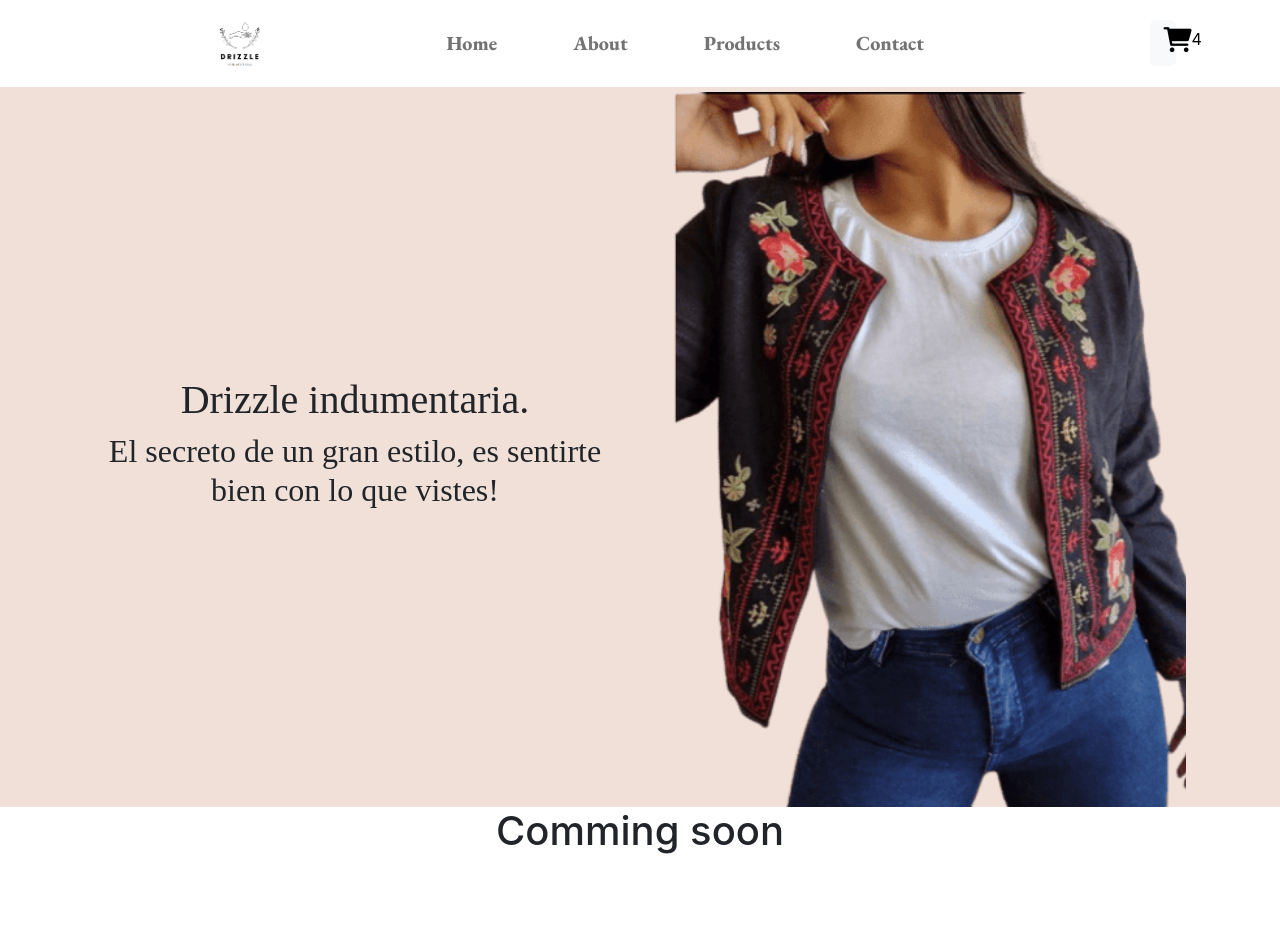
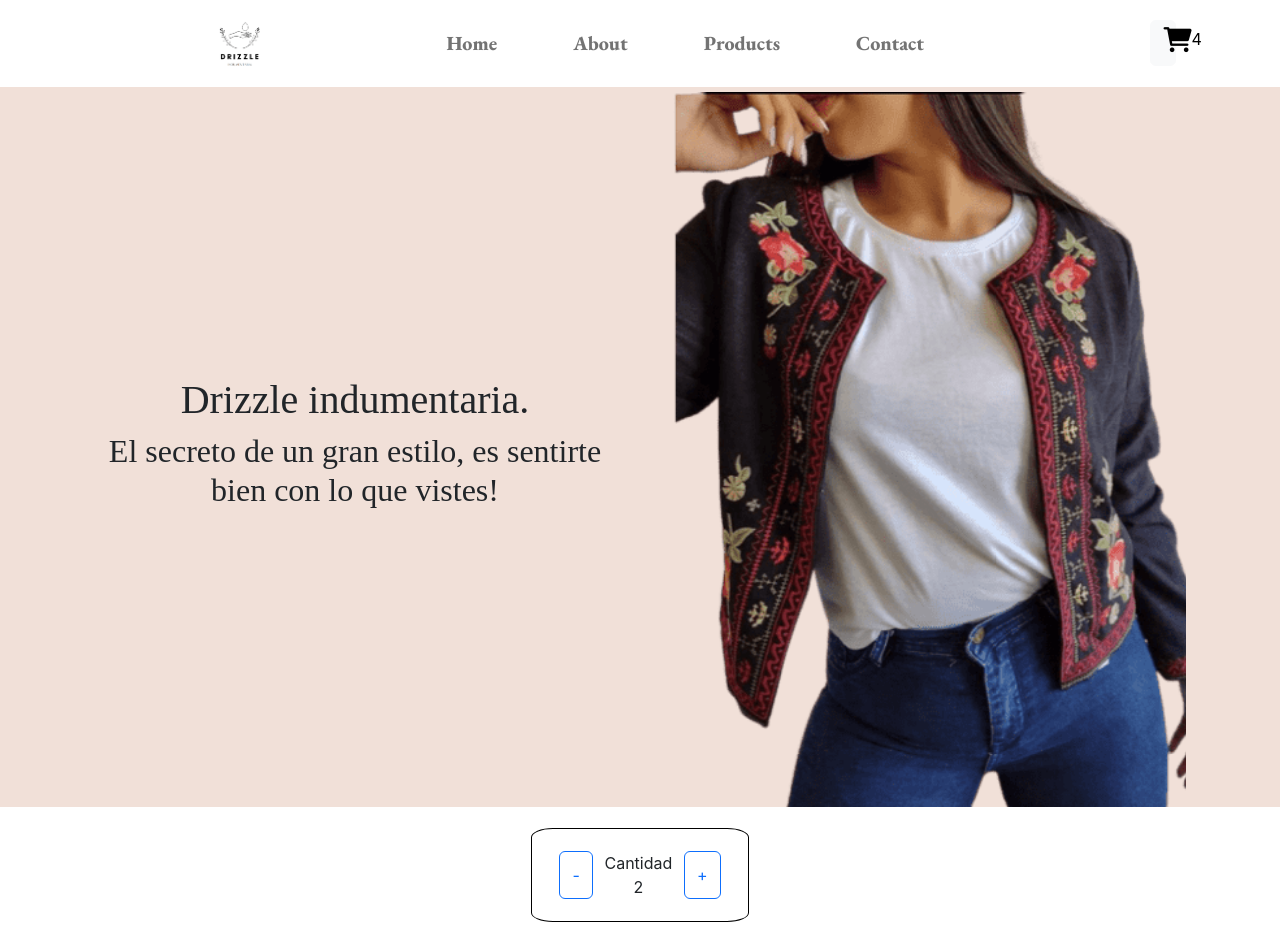
Before and after one commit to FedeNLencina/Drizzle-Indumentaria, a React (Create React App) app: page /item/1 in a window 1280 px wide. Before the commit the page ends 863 px from the top, so only its background shows below. Built offline with nearby package versions, Linux system fonts and the light colour scheme; a web font is replaced by a local one.

Commit message:
Add counter

```diff
--- /dev/null
+++ b/src/components/ItemCount/ItemCount.css
@@ -0,0 +1,7 @@
+.itemCount{
+    border: 1px black solid;
+    border-radius: 10%;
+    padding: 2%;
+    margin: 2%;
+    width: 20%;
+}
--- /dev/null
+++ b/src/components/ItemCount/ItemCount.jsx
@@ -0,0 +1,20 @@
+import { useState, useEffect } from "react";
+import Container from "react-bootstrap/Container";
+import Button from "react-bootstrap/Button";
+import "./ItemCount.css";
+
+export function ItemCount(props) {
+  return (
+    <Container className="d-flex justify-content-center">
+      <div className="itemCount d-flex justify-content-around">
+        <Button variant="outline-primary">-</Button>
+        <div className="d-flex flex-column justify-content-center">
+          <div> {props.cantidad}</div>
+          <div> 2</div>
+        </div>
+
+        <Button variant="outline-primary">+</Button>
+      </div>
+    </Container>
+  );
+}
--- a/src/components/ItemListContainer/ItemListContainer.jsx
+++ b/src/components/ItemListContainer/ItemListContainer.jsx
@@ -1,9 +1,10 @@
 import Container from "react-bootstrap/Container";
+import { ItemCount } from "../ItemCount/ItemCount";
 
 export function ItemListContainer(props) {
     return (
         <Container className="text-center">
-            <h1>{props.title}</h1>
+            <ItemCount cantidad="Cantidad"/>
         </Container>
     )
 }
```
